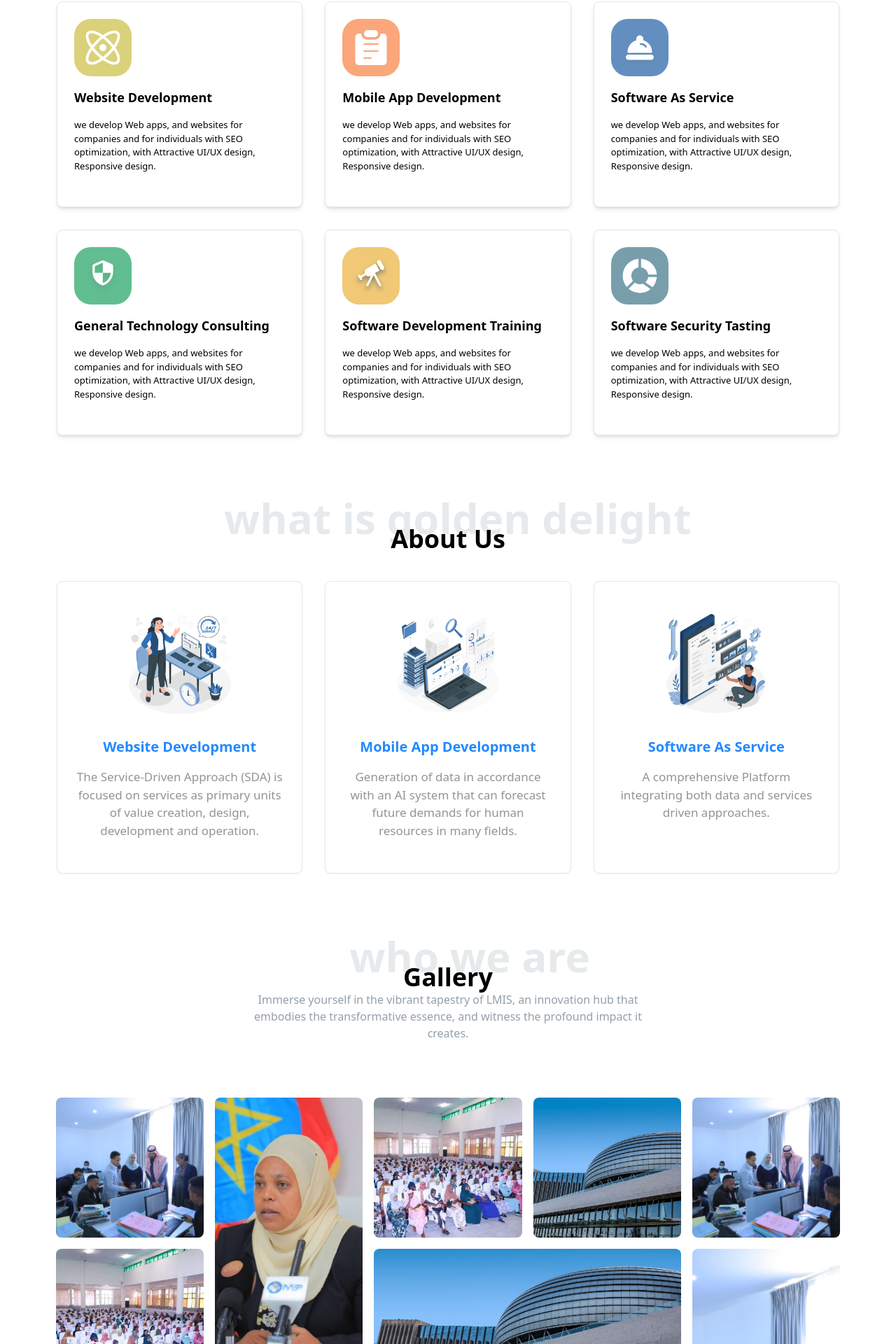
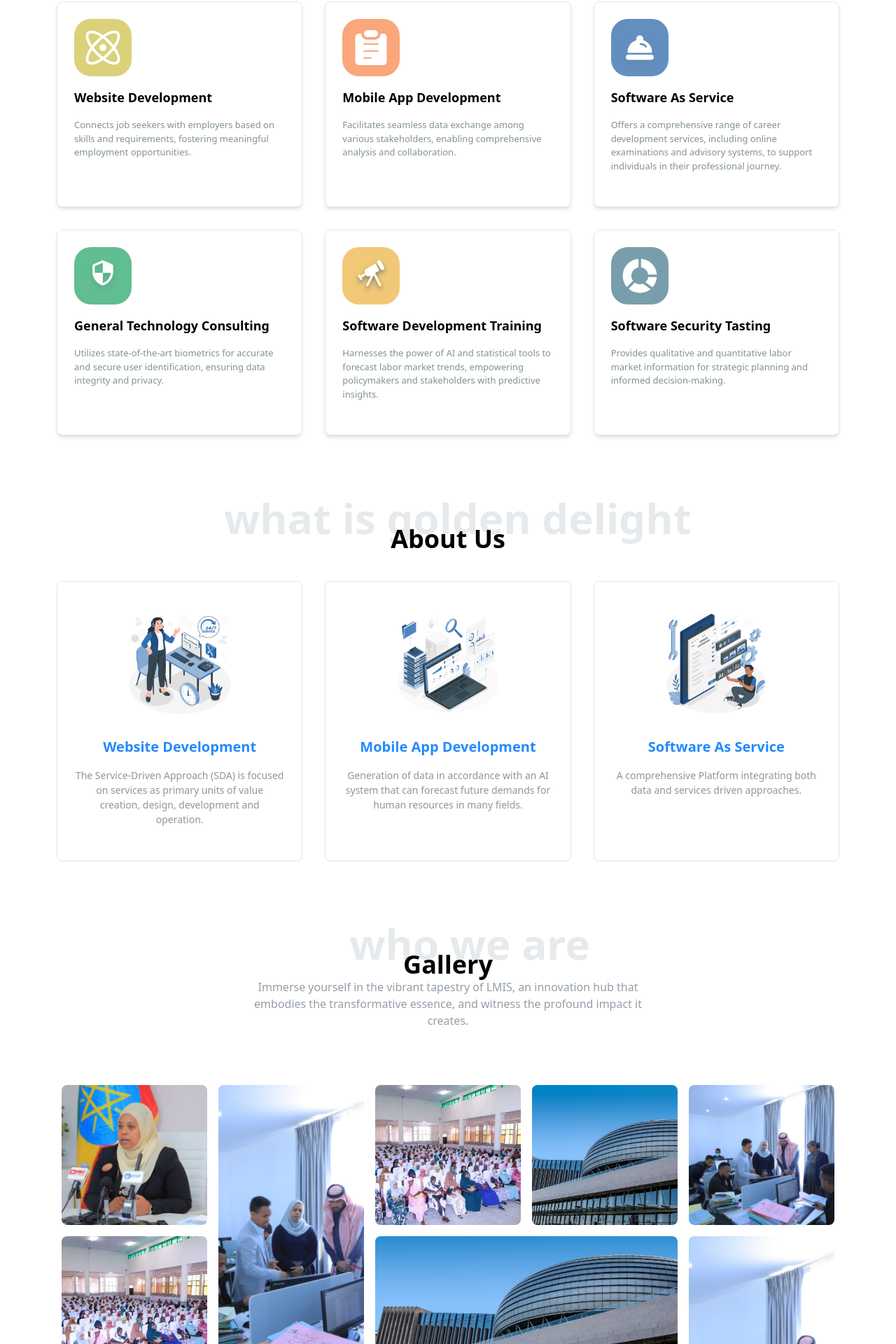
Before and after one commit to bereket-zemenu/golden-diligent, a React (Vite) app in the folder Frontend/: page / in a window 1280 px wide. Shown: the part 1511-3431 px from the top of the page at 70% size. Built offline with nearby package versions, Linux system fonts and the light colour scheme.

Commit message:
made the about section and the gallery section responsive

```diff
--- a/Frontend/src/components/About.jsx
+++ b/Frontend/src/components/About.jsx
@@ -1,10 +1,8 @@
 import { motion } from "framer-motion";
 import { fadeIn } from "../variants";
-// import shape1 from "../assets/images/shape-01.webp";
 import about1 from "../assets/images/about-1.png";
 import about2 from "../assets/images/about-2.png";
 import about3 from "../assets/images/about-3.png";
-
 import AboutCard from "./AboutCard";
 
 function About() {
--- a/Frontend/src/components/AboutCard.jsx
+++ b/Frontend/src/components/AboutCard.jsx
@@ -13,7 +13,7 @@ const AboutCard = ({ title, description, buttonText, image, bg }) => {
         <h2 className="capitalize text-[#2289FF] group-hover:text-tertiary font-colasta text-primary text-xl font-semibold mb-2 text-center">
           {title}
         </h2>
-        <p className="text-[#949494] group-hover:text-tertiary text-[17px] mb-4 text-center py-2 px-[1px]">
+        <p className="text-[#949494] group-hover:text-tertiary text-[14px] mb-4 text-center py-2 px-[1px]">
           {description}
         </p>
       </div>
--- a/Frontend/src/components/Gallery.jsx
+++ b/Frontend/src/components/Gallery.jsx
@@ -1,65 +1,111 @@
 import { motion } from "framer-motion";
 import { fadeIn } from "../variants";
-// import shape1 from "../assets/images/shape-01.webp";
 import gallery1 from "../assets/images/gallery-1.jpg";
 import gallery2 from "../assets/images/gallery-2.jpg";
 import gallery3 from "../assets/images/gallery-3.jpg";
 import gallery4 from "../assets/images/gallery-4.jpg";
 import gallery5 from "../assets/images/gallery-5.jpg";
-// import gallery6 from "../assets/images/gallery-6.jpg";
 
 function Gallery() {
   return (
     <div className="relative mt-16 phone:mt-2 mdphone:mt-4 mtab:mt-6 tablet:mt-8 btablet:mt-10 laptop:mt-0 py-16 phone:py-8 mtab:py-10 tablet:py-12 btablet:py-14 laptop:py-16">
+      {/* Animated Title */}
       <motion.h1
         variants={fadeIn("left", 0.4)}
         initial="hidden"
-        whileInView={"show"}
+        whileInView="show"
         viewport={{ once: false, amount: 0.5 }}
         className="z-[-1] absolute top-6 left-[39%] transform -translate-x-1/2 text-[#E6EAEC] font-bold text-6xl text-center leading-none"
       >
         who we are
       </motion.h1>
+
+      {/* Section Title */}
       <div className="relative z-0 w-full flex justify-center">
         <p className="w-[600px] text-center text-4xl font-bold">Gallery</p>
       </div>
-      <div className="w-full flex justify-center ">
+
+      {/* Description */}
+      <div className="w-full flex justify-center">
         <p className="text-center max-w-xl text-[#949fa9] mb-[5rem]">
           Immerse yourself in the vibrant tapestry of LMIS, an innovation hub
           that embodies the transformative essence, and witness the profound
           impact it creates.
         </p>
       </div>
-      <div className="max-w-[70rem] m-auto  grid grid-cols-5 grid-rows-3 gap-4">
+
+      {/* Responsive Image Grid */}
+      <div className="max-w-[70rem] m-auto grid grid-cols-1 phone:grid-cols-2 tablet:grid-cols-3 laptop:grid-cols-5 grid-rows-3 gap-4 px-2">
+        {/* Images */}
         <div className="rounded-lg overflow-hidden">
-          <img src={gallery1} className="object-cover h-full w-full" />
+          <img
+            src={gallery2}
+            alt="Gallery 1"
+            className="object-cover h-full w-full"
+          />
         </div>
         <div className="row-span-2 rounded-lg overflow-hidden">
-          <img src={gallery2} className="object-cover h-full" />
+          <img
+            src={gallery1}
+            alt="Gallery 2"
+            className="object-cover h-full w-full"
+          />
         </div>
         <div className="rounded-lg overflow-hidden">
-          <img src={gallery3} className="object-cover h-full w-full" />
+          <img
+            src={gallery3}
+            alt="Gallery 3"
+            className="object-cover h-full w-full"
+          />
         </div>
         <div className="rounded-lg overflow-hidden">
-          <img src={gallery4} className="object-cover h-full w-full" />
+          <img
+            src={gallery4}
+            alt="Gallery 4"
+            className="object-cover h-full w-full"
+          />
         </div>
         <div className="rounded-lg overflow-hidden">
-          <img src={gallery5} className="object-cover h-full w-full" />
+          <img
+            src={gallery5}
+            alt="Gallery 5"
+            className="object-cover h-full w-full"
+          />
         </div>
-        <div className="rounded-lg overflow-hidden">
-          <img src={gallery3} className="object-cover h-full w-full" />
+        <div className="rounded-lg overflow-hidden phone:col-span-2 tablet:col-span-1">
+          <img
+            src={gallery3}
+            alt="Gallery 3 (Repeated)"
+            className="object-cover h-full w-full"
+          />
         </div>
-        <div className="col-span-2 h-[200px] rounded-lg overflow-hidden">
-          <img src={gallery4} className="object-cover w-full h-full" />
+        <div className="col-span-2 tablet:col-span-2 h-[200px] rounded-lg overflow-hidden">
+          <img
+            src={gallery4}
+            alt="Gallery 4 (Wide)"
+            className="object-cover w-full h-full"
+          />
         </div>
-        <div className="row-span-2 rounded-lg overflow-hidden">
-          <img src={gallery5} className="object-cover h-full" />
+        <div className="row-span-2 rounded-lg overflow-hidden phone:col-span-2 tablet:col-span-1">
+          <img
+            src={gallery5}
+            alt="Gallery 5 (Tall)"
+            className="object-cover h-full w-full"
+          />
         </div>
-        <div className="col-span-2 h-[200px] rounded-lg overflow-hidden">
-          <img src={gallery5} className="object-cover w-full h-full" />
+        <div className="col-span-2 tablet:col-span-2 h-[200px] rounded-lg overflow-hidden">
+          <img
+            src={gallery5}
+            alt="Gallery 5 (Wide)"
+            className="object-cover w-full h-full"
+          />
         </div>
-        <div className="col-span-2 h-[200px] rounded-lg overflow-hidden">
-          <img src={gallery3} className="object-cover w-full h-full" />
+        <div className="col-span-2 tablet:col-span-2 h-[200px] rounded-lg overflow-hidden">
+          <img
+            src={gallery3}
+            alt="Gallery 3 (Wide)"
+            className="object-cover w-full h-full"
+          />
         </div>
       </div>
     </div>
--- a/Frontend/src/components/ServiceCard.jsx
+++ b/Frontend/src/components/ServiceCard.jsx
@@ -13,7 +13,7 @@ const ServiceCard = ({ title, description, buttonText, image, bg }) => {
         <h2 className="capitalize text-primary group-hover:text-tertiary font-colasta text-primary text-lg font-semibold mb-2 text-left">
           {title}
         </h2>
-        <p className="text-secondary group-hover:text-tertiary text-[13px] mb-4 text-left py-2">
+        <p className="text-secondary text-[#63757CCC] group-hover:text-tertiary text-[13px] mb-4 text-left py-2">
           {description}
         </p>
       </div>
--- a/Frontend/src/components/Services.jsx
+++ b/Frontend/src/components/Services.jsx
@@ -49,42 +49,42 @@ function Services() {
           image={icon1}
           bg={bg1}
           title="website development"
-          description="we develop Web apps, and websites for companies and for individuals with SEO optimization, with Attractive UI/UX design, Responsive design."
+          description="Connects job seekers with employers based on skills and requirements, fostering meaningful employment opportunities."
           buttonText="Learn More"
         />
         <ServiceCard
           image={icon2}
           bg={bg2}
           title="mobile app development"
-          description="we develop Web apps, and websites for companies and for individuals with SEO optimization, with Attractive UI/UX design, Responsive design."
+          description="Facilitates seamless data exchange among various stakeholders, enabling comprehensive analysis and collaboration."
           buttonText="Learn More"
         />
         <ServiceCard
           image={icon3}
           bg={bg3}
           title="software as service"
-          description="we develop Web apps, and websites for companies and for individuals with SEO optimization, with Attractive UI/UX design, Responsive design."
+          description="Offers a comprehensive range of career development services, including online examinations and advisory systems, to support individuals in their professional journey."
           buttonText="Learn More"
         />
         <ServiceCard
           image={icon4}
           bg={bg4}
           title="General technology consulting"
-          description="we develop Web apps, and websites for companies and for individuals with SEO optimization, with Attractive UI/UX design, Responsive design."
+          description="Utilizes state-of-the-art biometrics for accurate and secure user identification, ensuring data integrity and privacy."
           buttonText="Learn More"
         />
         <ServiceCard
           image={icon5}
           bg={bg5}
           title="software development training"
-          description="we develop Web apps, and websites for companies and for individuals with SEO optimization, with Attractive UI/UX design, Responsive design."
+          description="Harnesses the power of AI and statistical tools to forecast labor market trends, empowering policymakers and stakeholders with predictive insights."
           buttonText="Learn More"
         />
         <ServiceCard
           image={icon6}
           bg={bg6}
           title="software security tasting"
-          description="we develop Web apps, and websites for companies and for individuals with SEO optimization, with Attractive UI/UX design, Responsive design."
+          description="Provides qualitative and quantitative labor market information for strategic planning and informed decision-making."
           buttonText="Learn More"
         />
       </motion.div>
```
